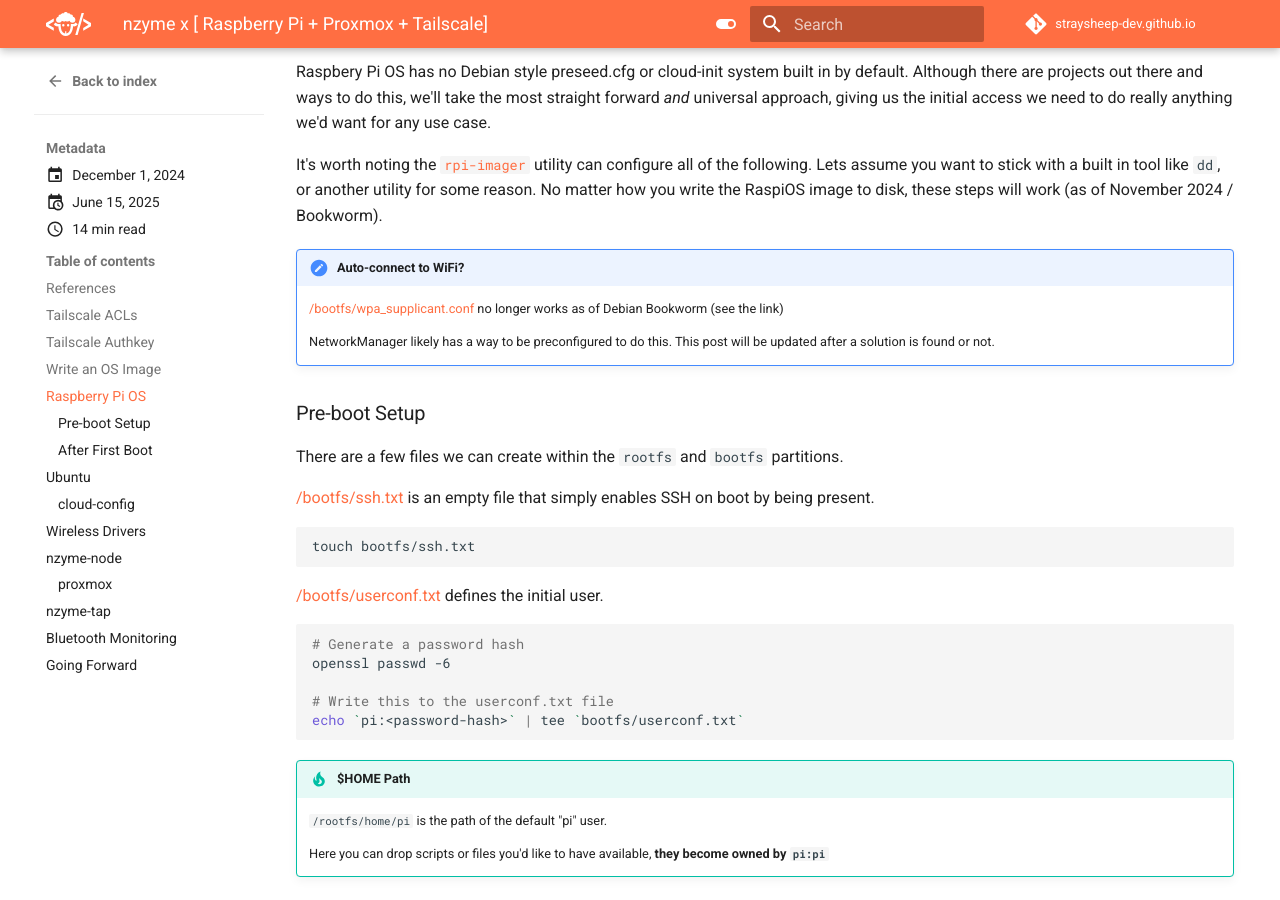
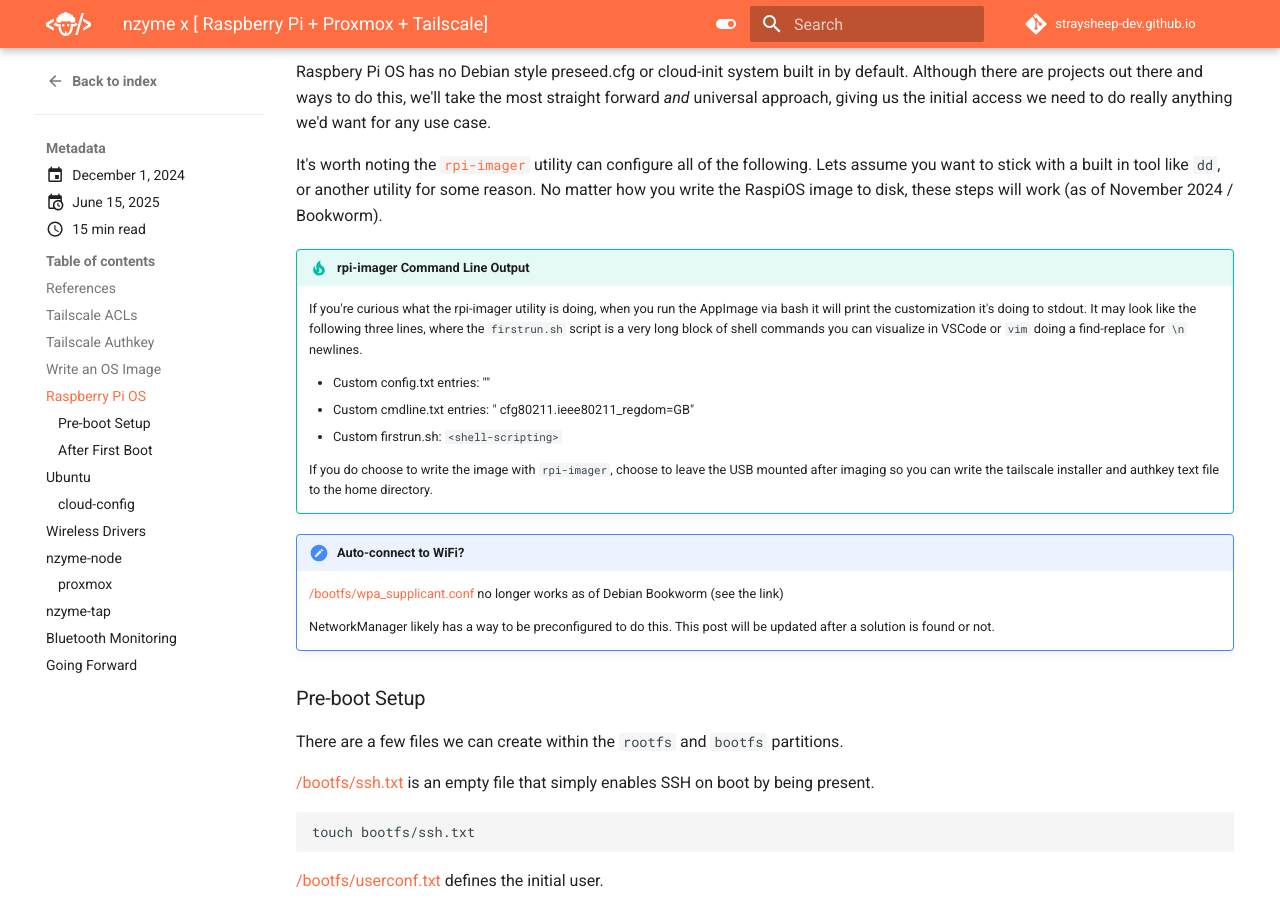
Before and after one commit to straysheep-dev/straysheep-dev.github.io, an MkDocs documentation site: the page built from docs/blog/posts/nzyme-rpi-proxmox-tailscale.md, in a window 1280 px wide and 900 px high, scrolled down 3793 px. Built offline with MkDocs 1.6.1 and Material for MkDocs 9.7.7, drawn with Linux system fonts in a browser that asks for light colours; comment, search, counter and statistics services are not loaded.

Commit message:
Update blog

```diff
--- a/docs/blog/posts/nzyme-rpi-proxmox-tailscale.md
+++ b/docs/blog/posts/nzyme-rpi-proxmox-tailscale.md
@@ -167,6 +167,16 @@
 Raspbery Pi OS has no Debian style preseed.cfg or cloud-init system built in by default. Although there are projects out there and ways to do this, we'll take the most straight forward *and* universal approach, giving us the initial access we need to do really anything we'd want for any use case.
 
 It's worth noting the [`rpi-imager`](https://github.com/raspberrypi/rpi-imager) utility can configure all of the following. Lets assume you want to stick with a built in tool like `dd`, or another utility for some reason. No matter how you write the RaspiOS image to disk, these steps will work (as of November 2024 / Bookworm).
+
+!!! tip "rpi-imager Command Line Output"
+
+	If you're curious what the rpi-imager utility is doing, when you run the AppImage via bash it will print the customization it's doing to stdout. It may look like the following three lines, where the `firstrun.sh` script is a very long block of shell commands you can visualize in VSCode or `vim` doing a find-replace for `\n` newlines.
+
+	- Custom config.txt entries: ""
+	- Custom cmdline.txt entries: " cfg80211.ieee80211_regdom=GB"
+	- Custom firstrun.sh: `<shell-scripting>`
+
+	If you do choose to write the image with `rpi-imager`, choose to leave the USB mounted after imaging so you can write the tailscale installer and authkey text file to the home directory.
 
 !!! note "Auto-connect to WiFi?"
 
```
